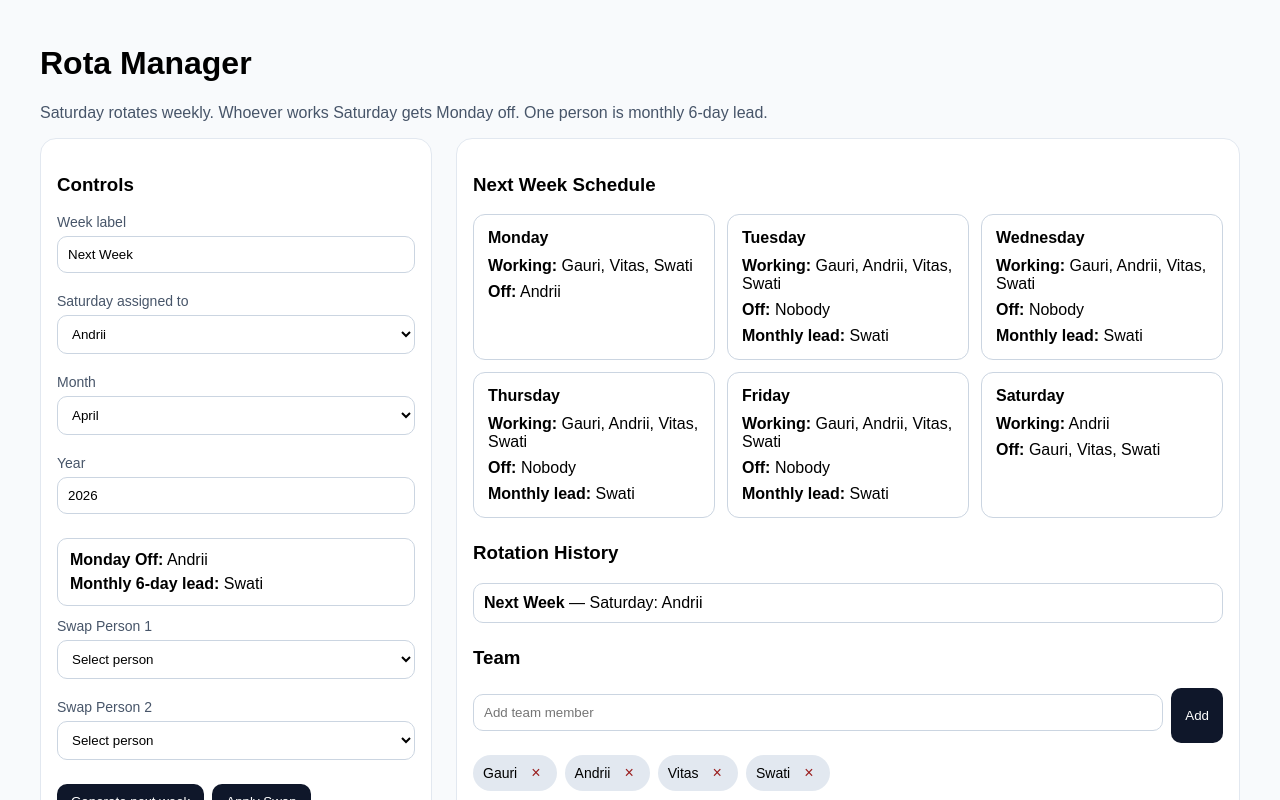
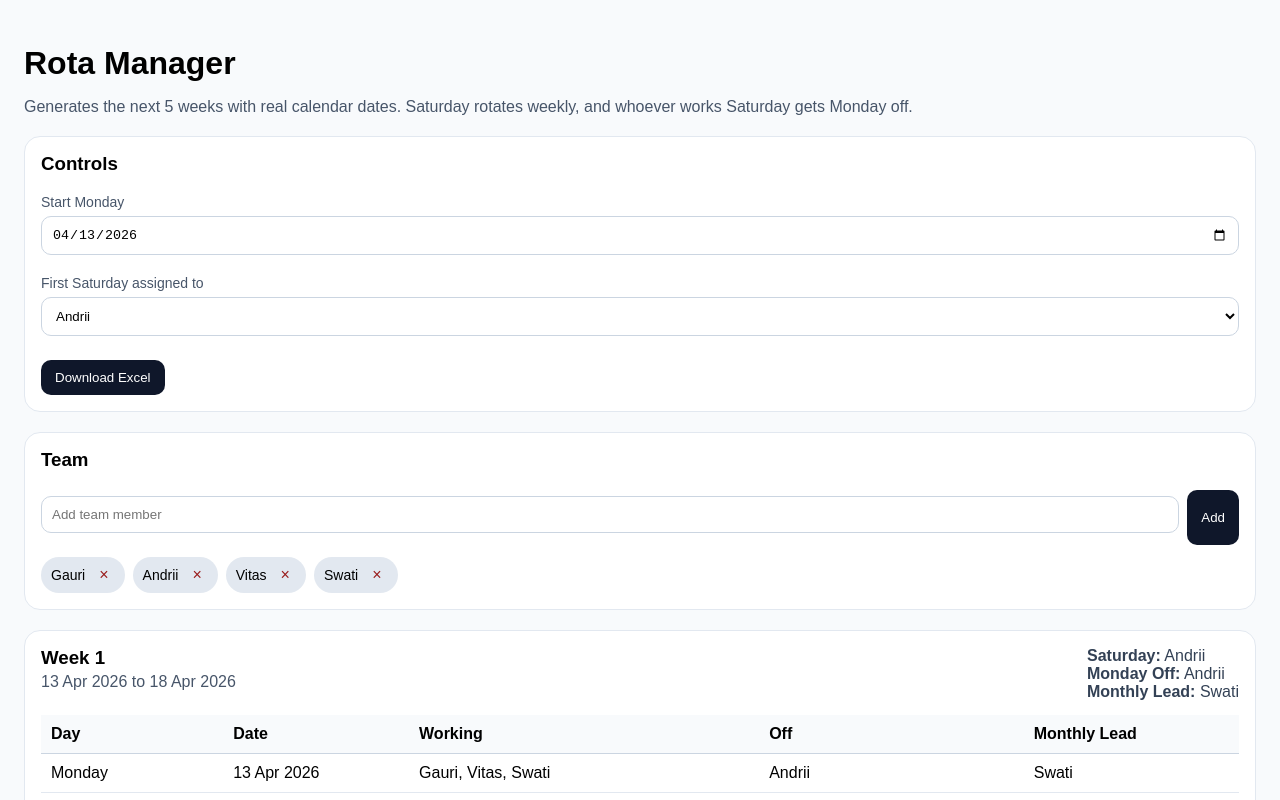
Before and after one commit to Ansh104/rota-manager-app, a React (Vite) app: page / in a window 1280 px wide. Shown: the top 800 px of the page. Built offline with nearby package versions, Linux system fonts and the light colour scheme.

Commit message:
Update App.jsx

```diff
--- a/src/App.jsx
+++ b/src/App.jsx
@@ -7,42 +7,106 @@ const monthNames = [
   'July', 'August', 'September', 'October', 'November', 'December'
 ];
 
+function getNextInRotation(people, current) {
+  const idx = people.indexOf(current);
+  if (idx === -1 || people.length === 0) return people[0] || '';
+  return people[(idx + 1) % people.length];
+}
+
 function getMonthDutyPerson(people, monthIndex) {
   if (!people.length) return '';
   return people[monthIndex % people.length];
 }
 
-function buildWeekSchedule(people, saturdayPerson, monthDutyPerson) {
-  return weekdays.map((day) => {
-    if (day === 'Saturday') {
+function formatDate(date) {
+  return date.toLocaleDateString('en-IE', {
+    day: '2-digit',
+    month: 'short',
+    year: 'numeric',
+  });
+}
+
+function formatDateInputValue(date) {
+  const year = date.getFullYear();
+  const month = String(date.getMonth() + 1).padStart(2, '0');
+  const day = String(date.getDate()).padStart(2, '0');
+  return `${year}-${month}-${day}`;
+}
+
+function getNextMonday(fromDate) {
+  const date = new Date(fromDate);
+  date.setHours(0, 0, 0, 0);
+  const day = date.getDay(); // Sun=0, Mon=1
+  const daysUntilMonday = day === 1 ? 7 : (8 - day) % 7;
+  date.setDate(date.getDate() + daysUntilMonday);
+  return date;
+}
+
+function addDays(date, days) {
+  const d = new Date(date);
+  d.setDate(d.getDate() + days);
+  return d;
+}
+
+function buildFiveWeekSchedule(startMonday, firstSaturdayPerson, people) {
+  const weeks = [];
+  let saturdayPerson = firstSaturdayPerson;
+
+  for (let weekIndex = 0; weekIndex < 5; weekIndex++) {
+    const weekStart = addDays(startMonday, weekIndex * 7);
+    const mondayOff = saturdayPerson;
+    const monthDutyPerson = getMonthDutyPerson(people, weekStart.getMonth());
+
+    const days = weekdays.map((dayName, dayOffset) => {
+      const currentDate = addDays(weekStart, dayOffset);
+
+      if (dayName === 'Monday') {
         return {
-        day,
-        working: saturdayPerson ? [saturdayPerson] : [],
-        off: people.filter((p) => p !== saturdayPerson),
+          dayName,
+          date: currentDate,
+          working: people.filter((p) => p !== mondayOff),
+          off: [mondayOff],
+          saturdayPerson,
+          monthlyLead: monthDutyPerson,
         };
       }
 
-    if (day === 'Monday') {
+      if (dayName === 'Saturday') {
         return {
-        day,
-        working: people.filter((p) => p !== saturdayPerson),
-        off: saturdayPerson ? [saturdayPerson] : [],
+          dayName,
+          date: currentDate,
+          working: [saturdayPerson],
+          off: people.filter((p) => p !== saturdayPerson),
+          saturdayPerson,
+          monthlyLead: monthDutyPerson,
         };
       }
 
       return {
-      day,
+        dayName,
+        date: currentDate,
         working: [...people],
         off: [],
-      extraDuty: monthDutyPerson,
+        saturdayPerson,
+        monthlyLead: monthDutyPerson,
       };
     });
+
+    weeks.push({
+      weekNumber: weekIndex + 1,
+      label: `Week ${weekIndex + 1}`,
+      startDate: weekStart,
+      endDate: addDays(weekStart, 5),
+      saturdayPerson,
+      mondayOff,
+      monthlyLead: monthDutyPerson,
+      days,
+    });
+
+    saturdayPerson = getNextInRotation(people, saturdayPerson);
   }
 
-function getNextInRotation(people, current) {
-  const idx = people.indexOf(current);
-  if (idx === -1 || people.length === 0) return people[0] || '';
-  return people[(idx + 1) % people.length];
+  return weeks;
 }
 
 function escapeCsvValue(value) {
@@ -52,45 +116,22 @@ function escapeCsvValue(value) {
 
 export default function App() {
   const [people, setPeople] = useState(defaultPeople);
-  const [currentSaturday, setCurrentSaturday] = useState('Andrii');
-  const [selectedMonth, setSelectedMonth] = useState(new Date().getMonth());
-  const [selectedYear, setSelectedYear] = useState(new Date().getFullYear());
-  const [weekLabel, setWeekLabel] = useState('Next Week');
+  const [firstSaturdayPerson, setFirstSaturdayPerson] = useState('Andrii');
   const [newName, setNewName] = useState('');
-  const [swapA, setSwapA] = useState('');
-  const [swapB, setSwapB] = useState('');
-  const [history, setHistory] = useState([{ week: 'Next Week', saturday: 'Andrii' }]);
-  const [scheduleOverride, setScheduleOverride] = useState(null);
+  const [startDate, setStartDate] = useState(() => {
+    const nextMonday = getNextMonday(new Date());
+    return formatDateInputValue(nextMonday);
+  });
 
-  const monthDutyPerson = useMemo(
-    () => getMonthDutyPerson(people, selectedMonth),
-    [people, selectedMonth]
-  );
+  const startMonday = useMemo(() => {
+    const parsed = new Date(startDate);
+    parsed.setHours(0, 0, 0, 0);
+    return parsed;
+  }, [startDate]);
 
-  const schedule = useMemo(
-    () => buildWeekSchedule(people, currentSaturday, monthDutyPerson),
-    [people, currentSaturday, monthDutyPerson]
-  );
-
-  const displayedSchedule = scheduleOverride || schedule;
-  const mondayOff = currentSaturday;
-
-  function generateNextWeek() {
-    const next = getNextInRotation(people, currentSaturday);
-    const newWeek = `Week ${history.length + 1}`;
-    setCurrentSaturday(next);
-    setWeekLabel(newWeek);
-    setHistory((prev) => [...prev, { week: newWeek, saturday: next }]);
-    setScheduleOverride(null);
-    setSwapA('');
-    setSwapB('');
-  }
-
-  function resetWeek() {
-    setScheduleOverride(null);
-    setSwapA('');
-    setSwapB('');
-  }
+  const fiveWeeks = useMemo(() => {
+    return buildFiveWeekSchedule(startMonday, firstSaturdayPerson, people);
+  }, [startMonday, firstSaturdayPerson, people]);
 
   function addPerson() {
     const trimmed = newName.trim();
@@ -102,67 +143,53 @@ export default function App() {
   function removePerson(name) {
     const updated = people.filter((p) => p !== name);
     setPeople(updated);
-    if (currentSaturday === name) {
-      setCurrentSaturday(updated[0] || '');
+    if (firstSaturdayPerson === name) {
+      setFirstSaturdayPerson(updated[0] || '');
     }
-    setScheduleOverride(null);
-  }
-
-  function swapPeople() {
-    if (!swapA || !swapB || swapA === swapB) return;
-
-    const clone = JSON.parse(JSON.stringify(displayedSchedule));
-    clone.forEach((entry) => {
-      entry.working = entry.working.map((p) => (p === swapA ? swapB : p === swapB ? swapA : p));
-      entry.off = entry.off.map((p) => (p === swapA ? swapB : p === swapB ? swapA : p));
-      if (entry.extraDuty === swapA) entry.extraDuty = swapB;
-      else if (entry.extraDuty === swapB) entry.extraDuty = swapA;
-    });
-
-    setScheduleOverride(clone);
   }
 
   function downloadExcel() {
     const rows = [
       [
         'Week',
+        'Day',
+        'Date',
         'Month',
         'Year',
-        'Day',
         'Working',
         'Off',
         'Saturday Person',
         'Monday Off',
-        'Monthly 6-Day Lead',
-        'Swap Person 1',
-        'Swap Person 2'
-      ],
-      ...displayedSchedule.map((entry) => [
-        weekLabel,
-        monthNames[selectedMonth],
-        selectedYear,
-        entry.day,
-        entry.working.join(', '),
-        entry.off.join(', '),
-        currentSaturday,
-        mondayOff,
-        entry.extraDuty || '',
-        swapA,
-        swapB
-      ])
+        'Monthly 6-Day Lead'
+      ]
     ];
+
+    fiveWeeks.forEach((week) => {
+      week.days.forEach((day) => {
+        rows.push([
+          week.label,
+          day.dayName,
+          formatDate(day.date),
+          monthNames[day.date.getMonth()],
+          day.date.getFullYear(),
+          day.working.join(', '),
+          day.off.join(', '),
+          week.saturdayPerson,
+          week.mondayOff,
+          week.monthlyLead
+        ]);
+      });
+    });
 
     const csvContent = rows
       .map((row) => row.map((cell) => escapeCsvValue(cell)).join(','))
-      .join('\\n');
+      .join('\\r\\n');
 
     const blob = new Blob([csvContent], { type: 'text/csv;charset=utf-8;' });
     const url = URL.createObjectURL(blob);
     const link = document.createElement('a');
-    const safeWeek = weekLabel.replace(/[^a-z0-9]/gi, '_').toLowerCase();
-    const safeMonth = monthNames[selectedMonth].toLowerCase();
     link.href = url;
-    link.download = `rota_${safeWeek}_${safeMonth}_${selectedYear}.csv`;
+    link.download = `rota_next_5_weeks_${startDate}.csv`;
     document.body.appendChild(link);
     link.click();
     document.body.removeChild(link);
@@ -171,95 +198,41 @@ export default function App() {
 
   return (
     <div style={{ minHeight: '100vh', background: '#f8fafc', padding: '24px', fontFamily: 'Arial, sans-serif' }}>
-      <div style={{ maxWidth: '1200px', margin: '0 auto' }}>
-        <h1>Rota Manager</h1>
-        <p style={{ color: '#475569' }}>
-          Saturday rotates weekly. Whoever works Saturday gets Monday off. One person is monthly 6-day lead.
+      <div style={{ maxWidth: '1280px', margin: '0 auto' }}>
+        <h1 style={{ marginBottom: '8px' }}>Rota Manager</h1>
+        <p style={{ color: '#475569', marginBottom: '20px' }}>
+          Generates the next 5 weeks with real calendar dates. Saturday rotates weekly, and whoever works Saturday gets Monday off.
         </p>
 
-        <div style={{ display: 'grid', gridTemplateColumns: '1fr 2fr', gap: '24px' }}>
-          <div style={cardStyle}>
-            <h3>Controls</h3>
+        <div style={{ ...cardStyle, marginBottom: '20px' }}>
+          <h3 style={{ marginTop: 0 }}>Controls</h3>
 
-            <label style={labelStyle}>Week label</label>
-            <input style={inputStyle} value={weekLabel} onChange={(e) => setWeekLabel(e.target.value)} />
+          <label style={labelStyle}>Start Monday</label>
+          <input
+            type="date"
+            style={inputStyle}
+            value={startDate}
+            onChange={(e) => setStartDate(e.target.value)}
+          />
 
-            <label style={labelStyle}>Saturday assigned to</label>
-            <select style={inputStyle} value={currentSaturday} onChange={(e) => setCurrentSaturday(e.target.value)}>
+          <label style={labelStyle}>First Saturday assigned to</label>
+          <select
+            style={inputStyle}
+            value={firstSaturdayPerson}
+            onChange={(e) => setFirstSaturdayPerson(e.target.value)}
+          >
             {people.map((person) => (
               <option key={person} value={person}>{person}</option>
             ))}
           </select>
 
-            <label style={labelStyle}>Month</label>
-            <select style={inputStyle} value={selectedMonth} onChange={(e) => setSelectedMonth(Number(e.target.value))}>
-              {monthNames.map((month, idx) => (
-                <option key={month} value={idx}>{month}</option>
-              ))}
-            </select>
-
-            <label style={labelStyle}>Year</label>
-            <input
-              style={inputStyle}
-              value={selectedYear}
-              onChange={(e) => setSelectedYear(Number(e.target.value) || new Date().getFullYear())}
-            />
-
-            <div style={infoBoxStyle}>
-              <div><strong>Monday Off:</strong> {mondayOff}</div>
-              <div style={{ marginTop: '6px' }}><strong>Monthly 6-day lead:</strong> {monthDutyPerson}</div>
-            </div>
-
-            <label style={labelStyle}>Swap Person 1</label>
-            <select style={inputStyle} value={swapA} onChange={(e) => setSwapA(e.target.value)}>
-              <option value="">Select person</option>
-              {people.map((person) => (
-                <option key={person} value={person}>{person}</option>
-              ))}
-            </select>
-
-            <label style={labelStyle}>Swap Person 2</label>
-            <select style={inputStyle} value={swapB} onChange={(e) => setSwapB(e.target.value)}>
-              <option value="">Select person</option>
-              {people.map((person) => (
-                <option key={person} value={person}>{person}</option>
-              ))}
-            </select>
-
-            <div style={{ display: 'flex', gap: '8px', flexWrap: 'wrap', marginTop: '12px' }}>
-              <button style={buttonStyle} onClick={generateNextWeek}>Generate next week</button>
-              <button style={buttonStyle} onClick={swapPeople}>Apply Swap</button>
+          <div style={{ display: 'flex', gap: '10px', flexWrap: 'wrap', marginTop: '12px' }}>
             <button style={buttonStyle} onClick={downloadExcel}>Download Excel</button>
-              <button style={buttonSecondary} onClick={resetWeek}>Reset</button>
           </div>
         </div>
 
-          <div style={cardStyle}>
-            <h3>{weekLabel} Schedule</h3>
-
-            <div style={{ display: 'grid', gridTemplateColumns: 'repeat(auto-fit, minmax(220px, 1fr))', gap: '12px' }}>
-              {displayedSchedule.map((entry) => (
-                <div key={entry.day} style={dayCardStyle}>
-                  <div style={{ fontWeight: '700', marginBottom: '10px' }}>{entry.day}</div>
-                  <div><strong>Working:</strong> {entry.working.join(', ') || 'Nobody'}</div>
-                  <div style={{ marginTop: '8px' }}><strong>Off:</strong> {entry.off.join(', ') || 'Nobody'}</div>
-                  {entry.extraDuty ? (
-                    <div style={{ marginTop: '8px' }}><strong>Monthly lead:</strong> {entry.extraDuty}</div>
-                  ) : null}
-                </div>
-              ))}
-            </div>
-
-            <h3 style={{ marginTop: '24px' }}>Rotation History</h3>
-            <div style={{ display: 'grid', gap: '8px' }}>
-              {history.map((item, idx) => (
-                <div key={idx} style={historyItemStyle}>
-                  <strong>{item.week}</strong> — Saturday: {item.saturday}
-                </div>
-              ))}
-            </div>
-
-            <h3 style={{ marginTop: '24px' }}>Team</h3>
+        <div style={{ ...cardStyle, marginBottom: '20px' }}>
+          <h3 style={{ marginTop: 0 }}>Team</h3>
           <div style={{ display: 'flex', gap: '8px' }}>
             <input
               style={inputStyle}
@@ -291,6 +264,51 @@ export default function App() {
             ))}
           </div>
         </div>
+
+        <div style={{ display: 'grid', gap: '16px' }}>
+          {fiveWeeks.map((week) => (
+            <div key={week.label} style={cardStyle}>
+              <div style={{ display: 'flex', justifyContent: 'space-between', gap: '12px', flexWrap: 'wrap', marginBottom: '14px' }}>
+                <div>
+                  <h3 style={{ margin: 0 }}>{week.label}</h3>
+                  <div style={{ color: '#475569', marginTop: '4px' }}>
+                    {formatDate(week.startDate)} to {formatDate(week.endDate)}
+                  </div>
+                </div>
+
+                <div style={{ color: '#334155' }}>
+                  <div><strong>Saturday:</strong> {week.saturdayPerson}</div>
+                  <div><strong>Monday Off:</strong> {week.mondayOff}</div>
+                  <div><strong>Monthly Lead:</strong> {week.monthlyLead}</div>
+                </div>
+              </div>
+
+              <div style={{ overflowX: 'auto' }}>
+                <table style={tableStyle}>
+                  <thead>
+                    <tr>
+                      <th style={thStyle}>Day</th>
+                      <th style={thStyle}>Date</th>
+                      <th style={thStyle}>Working</th>
+                      <th style={thStyle}>Off</th>
+                      <th style={thStyle}>Monthly Lead</th>
+                    </tr>
+                  </thead>
+                  <tbody>
+                    {week.days.map((day) => (
+                      <tr key={`${week.label}-${day.dayName}`}>
+                        <td style={tdStyle}>{day.dayName}</td>
+                        <td style={tdStyle}>{formatDate(day.date)}</td>
+                        <td style={tdStyle}>{day.working.join(', ') || 'Nobody'}</td>
+                        <td style={tdStyle}>{day.off.join(', ') || 'Nobody'}</td>
+                        <td style={tdStyle}>{day.monthlyLead}</td>
+                      </tr>
+                    ))}
+                  </tbody>
+                </table>
+              </div>
+            </div>
+          ))}
         </div>
       </div>
     </div>
@@ -302,29 +320,6 @@ const cardStyle = {
   border: '1px solid #e2e8f0',
   borderRadius: '16px',
   padding: '16px',
-};
-
-const dayCardStyle = {
-  border: '1px solid #cbd5e1',
-  borderRadius: '12px',
-  padding: '14px',
-  background: '#fff'
-};
-
-const historyItemStyle = {
-  border: '1px solid #cbd5e1',
-  borderRadius: '10px',
-  padding: '10px',
-  background: '#fff'
-};
-
-const infoBoxStyle = {
-  marginTop: '12px',
-  padding: '12px',
-  border: '1px solid #cbd5e1',
-  borderRadius: '10px',
-  background: '#fff',
-  marginBottom: '12px'
 };
 
 const inputStyle = {
@@ -354,15 +349,6 @@ const buttonStyle = {
   cursor: 'pointer'
 };
 
-const buttonSecondary = {
-  padding: '10px 14px',
-  borderRadius: '10px',
-  border: '1px solid #cbd5e1',
-  background: '#fff',
-  color: '#0f172a',
-  cursor: 'pointer'
-};
-
 const badgeStyle = {
   display: 'inline-flex',
   alignItems: 'center',
@@ -371,3 +357,22 @@ const badgeStyle = {
   background: '#e2e8f0',
   fontSize: '14px'
 };
+
+const tableStyle = {
+  width: '100%',
+  borderCollapse: 'collapse',
+  minWidth: '760px',
+};
+
+const thStyle = {
+  textAlign: 'left',
+  padding: '10px',
+  borderBottom: '1px solid #cbd5e1',
+  background: '#f8fafc',
+};
+
+const tdStyle = {
+  padding: '10px',
+  borderBottom: '1px solid #e2e8f0',
+  verticalAlign: 'top',
+};
```
Lines whose indentation alone changed are shown as unchanged.
